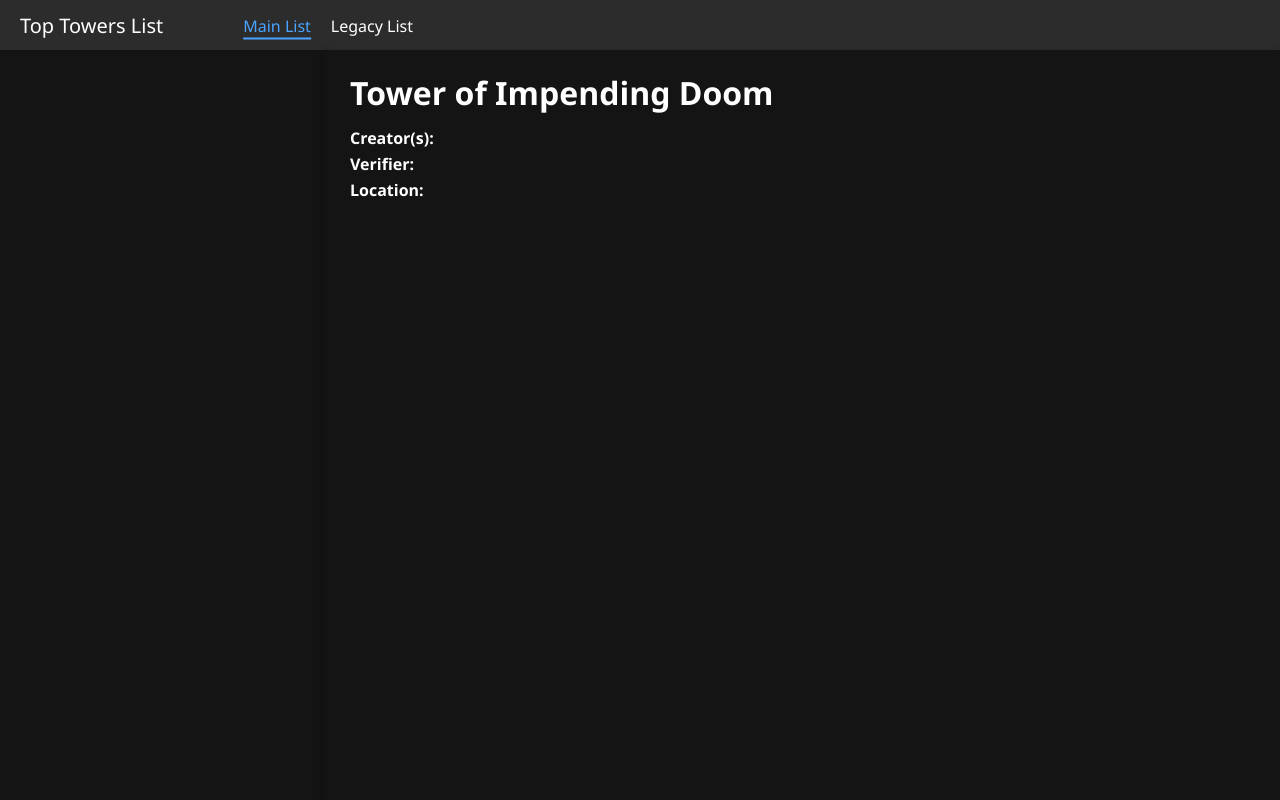
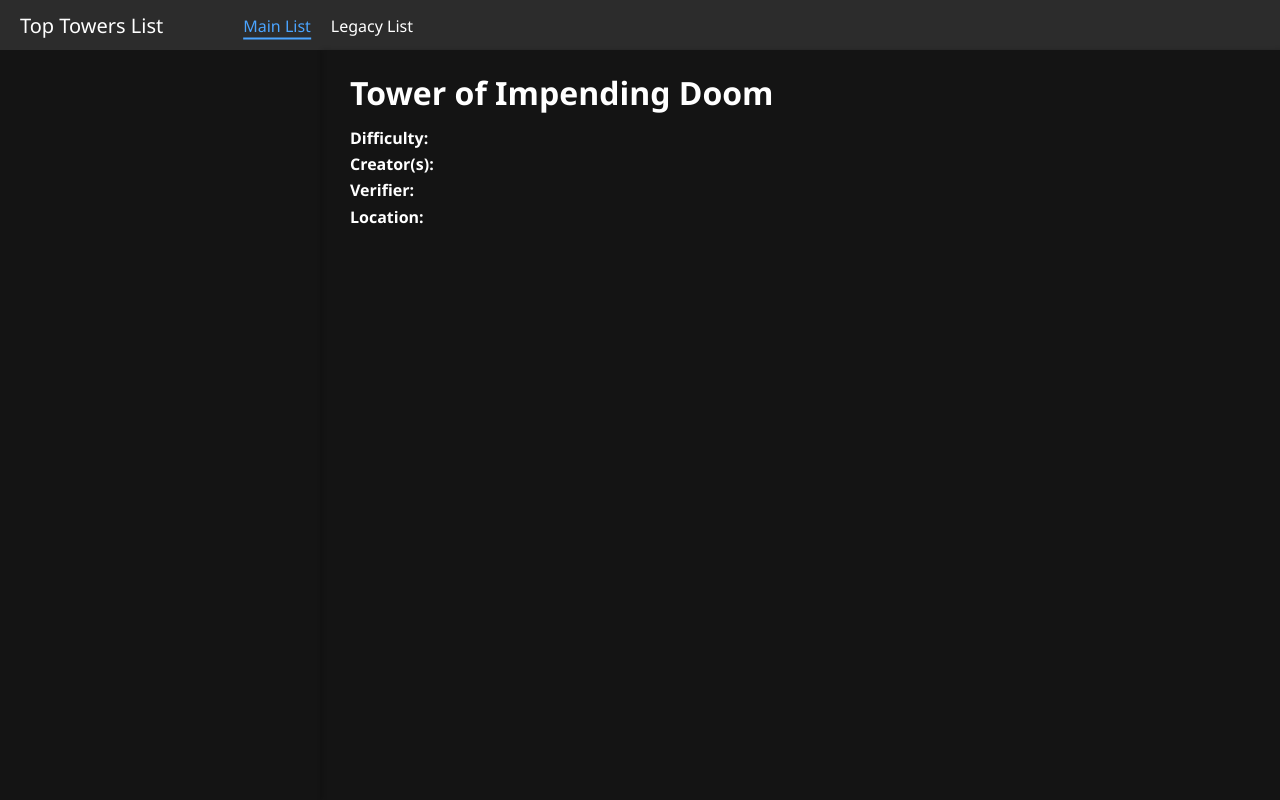
Before and after one commit to TheHaloDeveloper/TopTowersCommunity, a Python web app: template templates/index.html in a window 1280 px wide. Run offline with Jinja, Linux system fonts and the light colour scheme; the template is opened without the code that fills it: most values are stand-ins (such as "Sample title", 1, 10 or a date in 2020).

Commit message:
add difficulty field

```diff
--- a/static/main.js
+++ b/static/main.js
@@ -78,7 +78,7 @@ function populateList() {
         }
 
         document.getElementById("list").innerHTML += `
-            <div class="list-item" style="color: rgb(${getColor(parseInt(rank), diff)}); background-color: ${colors[diff]}" onclick="openTower(parseInt(this.children[0].innerHTML.slice(1)) - 1)">
+            <div class="list-item" data-difficulty="${diff}" style="color: rgb(${getColor(parseInt(rank), diff)}); background-color: ${colors[diff]}" onclick="openTower(parseInt(this.children[0].innerHTML.slice(1)) - 1)">
                 <span class="rank">#${rank}</span>&emsp;
                 <span ${extra}>${name}</span>
             </div>
@@ -92,10 +92,11 @@ function openTower(x) {
     let i = x - factor;
     let info = data[list][i];
 
-    let color = document.querySelector("#list").children[i].style.backgroundColor;
+    let elem = document.querySelector("#list").children[i];
     document.querySelector("#towername").innerHTML = getTowerName(info[1]);
-    document.querySelector("#towername").style.color = color;
 
+    document.querySelector("#difficulty").innerHTML = `${info[2].trim()} ${elem.dataset.difficulty}`;
+    document.querySelector("#difficulty").style.color = elem.style.backgroundColor;
     document.querySelector("#creators").innerHTML = info[5].trim();
     document.querySelector("#verifier").innerHTML = info[4].trim();
     document.querySelector("#location").innerHTML = info[6].trim();
--- a/templates/index.html
+++ b/templates/index.html
@@ -20,6 +20,7 @@
     <div id="info">
         <h1 id="towername">Tower of Impending Doom</h1>
         <div id="extra">
+            <h4>Difficulty: <span id="difficulty"></span></h4>
             <h4>Creator(s): <span id="creators"></span></h4>
             <h4>Verifier: <span id="verifier"></span></h4>
             <h4>Location: <span id="location"></span></h4>
```
